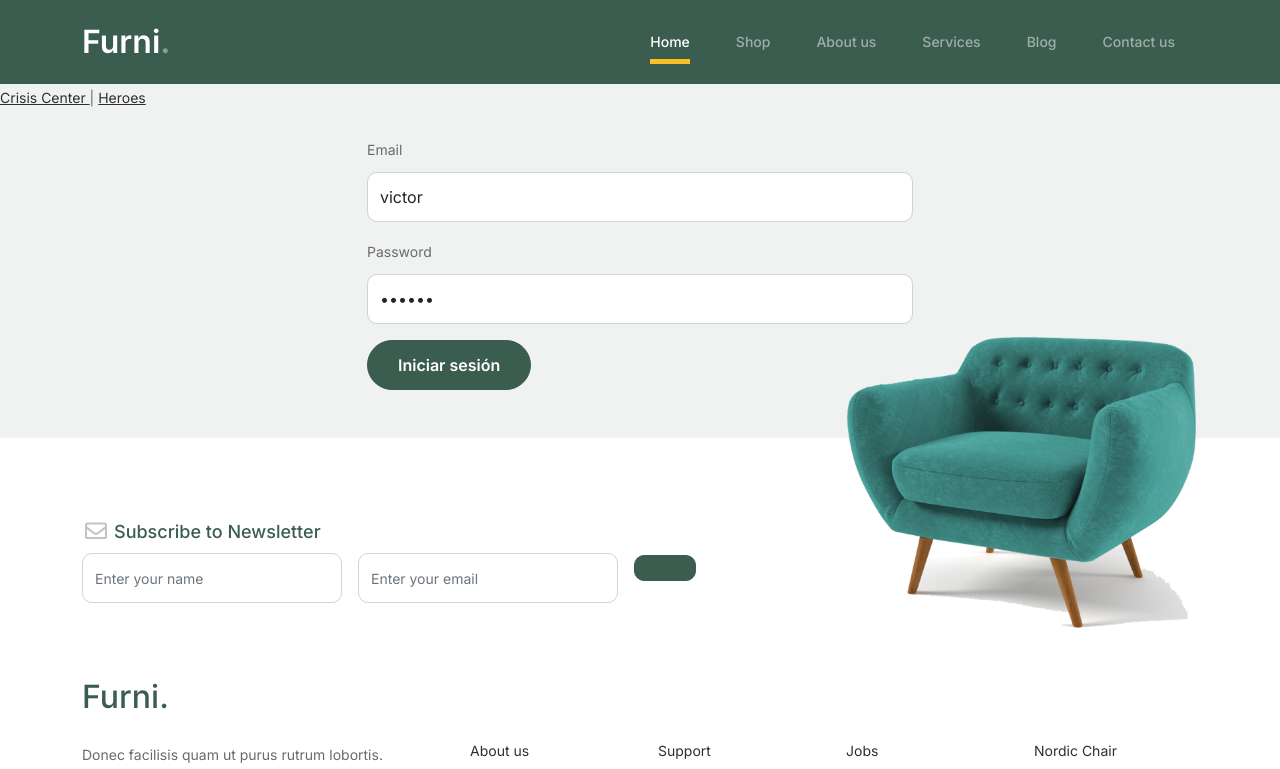
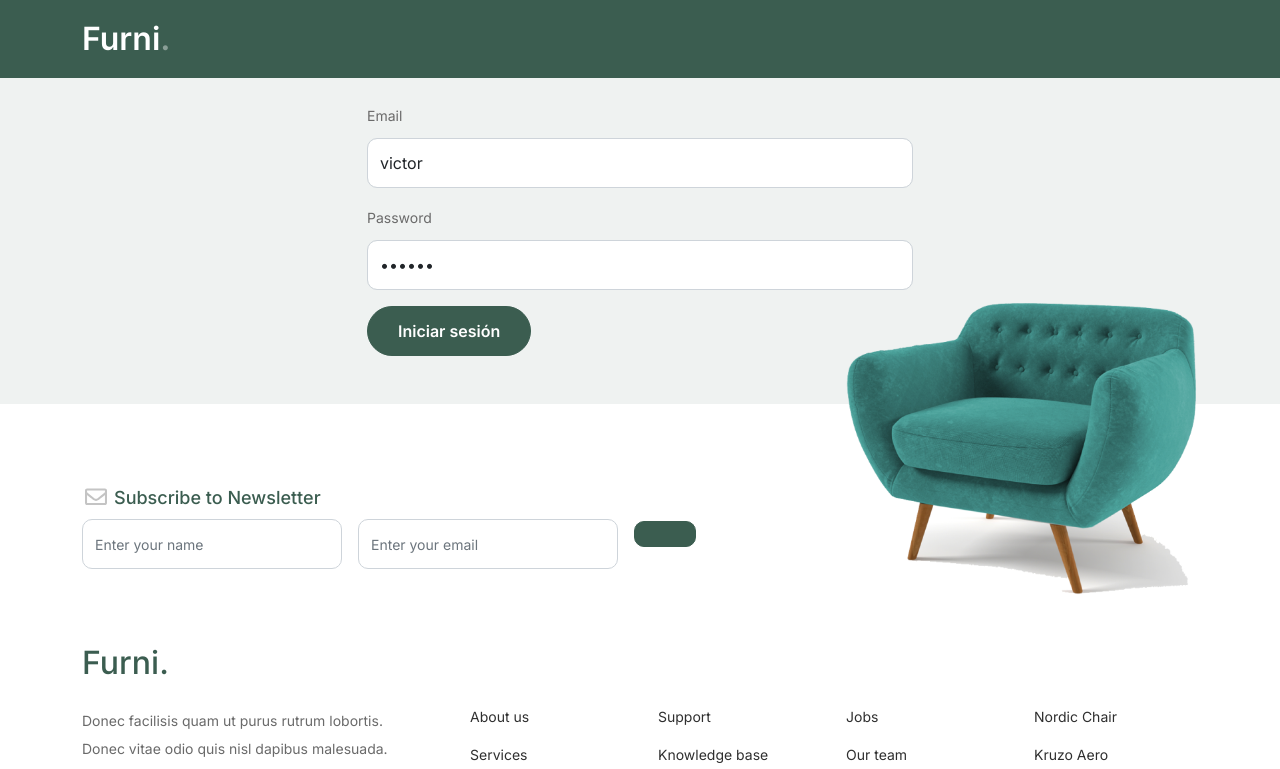
Before and after one commit to vicobettik/ExamenAngular, an Angular app: page / in a window 1280 px wide. Shown: the top 769 px of the page. Built offline with nearby package versions, Linux system fonts and the light colour scheme.

Commit message:
cerrar sesion

```diff
--- a/src/app/app.component.ts
+++ b/src/app/app.component.ts
@@ -1,4 +1,5 @@
-import { Component } from '@angular/core';
+import { Component, HostListener } from '@angular/core';
+import { LoginService } from './services/auth/login.service';
 
 @Component({
   selector: 'app-root',
@@ -7,4 +8,16 @@ import { Component } from '@angular/core';
 })
 export class AppComponent {
   title = 'Ecommerce';
+
+  constructor(private loginService: LoginService) {}
+
+  @HostListener('window:unload', [ '$event' ])
+   beforeunloadhandler(event:void) {
+   this.loginService.deleteLocalStorage();
+   return false;
+  }
+  unloadhandler(event:void) {
+    this.loginService.deleteLocalStorage();
+
+  }
 }
--- a/src/app/services/auth/login.service.ts
+++ b/src/app/services/auth/login.service.ts
@@ -57,4 +57,11 @@ export class LoginService {
     return this.currentUserLoged.asObservable();
   }
 
+  deleteLocalStorage():void{
+    localStorage.removeItem('userData');
+    localStorage.removeItem('Loged');
+    this.currentUserLoged.next(false);
+    this.currentUserData.next({id:0, username:""});
+  }
+
 }
--- a/src/app/shared/components/navbar/navbar.component.css
+++ b/src/app/shared/components/navbar/navbar.component.css
@@ -0,0 +1,5 @@
+button{
+    height: 50px;
+    font-size: 10px;
+    margin-left: 10px;
+}
--- a/src/app/shared/components/navbar/navbar.component.html
+++ b/src/app/shared/components/navbar/navbar.component.html
@@ -7,7 +7,7 @@
         <span class="navbar-toggler-icon"></span>
       </button>
 
-      <div class="collapse navbar-collapse" id="navbarsFurni">
+      <div *ngIf="isLoged" class="collapse navbar-collapse" id="navbarsFurni">
         <ul class="custom-navbar-nav navbar-nav ms-auto mb-2 mb-md-0">
           <li class="nav-item active">
             <a class="nav-link" href="index.html">Home</a>
@@ -32,21 +32,11 @@
         <ul *ngIf="isLoged" class="custom-navbar-cta navbar-nav mb-2 mb-md-0 ms-5">
           <li><a class="nav-link" href="cart.html"><img src="./assets/images/cart.svg"></a></li>
           <!-- <li *ngIf="isLoged"><a class="nav-link" href="#"><img src="./assets/images/user.svg"></a></li> -->
-          <p class="text-white">Hola {{userData?.username!}}</p>
+          <p class="text-white mt-3">Hola {{userData?.username!}}</p>
+
+          <button (click)="logout()" class="btn ml-2">Cerrar sesión</button>
         </ul>
       </div>
     </div>
 
   </nav>
-  <nav>
-    <a class=""
-       routerLink="/shop">
-      Crisis Center
-    </a> |
-    <a class="button"
-       routerLink="/heroes-list"
-       routerLinkActive="activebutton"
-       ariaCurrentWhenActive="page">
-      Heroes
-    </a>
-  </nav>
--- a/src/app/shared/components/navbar/navbar.component.ts
+++ b/src/app/shared/components/navbar/navbar.component.ts
@@ -1,6 +1,7 @@
 import { Component, OnDestroy, OnInit } from '@angular/core';
 import { LoginService } from '../../../services/auth/login.service';
 import { User } from 'src/app/services/auth/interfaces/user';
+import {Router} from "@angular/router"
 
 @Component({
   selector: 'shared-app-navbar',
@@ -12,7 +13,8 @@ export class NavbarComponent implements OnInit, OnDestroy{
   isLoged:boolean = false;
   userData?:User;
 
-  constructor(private loginService:LoginService){
+  constructor(private loginService:LoginService
+            , private router: Router){
 
   }
 
@@ -39,6 +41,12 @@ export class NavbarComponent implements OnInit, OnDestroy{
     console.log("destroy")
       this.loginService.currentUserData.unsubscribe();
       this.loginService.currentUserLoged.unsubscribe();
+      this.loginService.deleteLocalStorage();
+  }
+
+  logout(){
+    this.loginService.deleteLocalStorage();
+    this.router.navigate([''])
   }
 
 }
```
